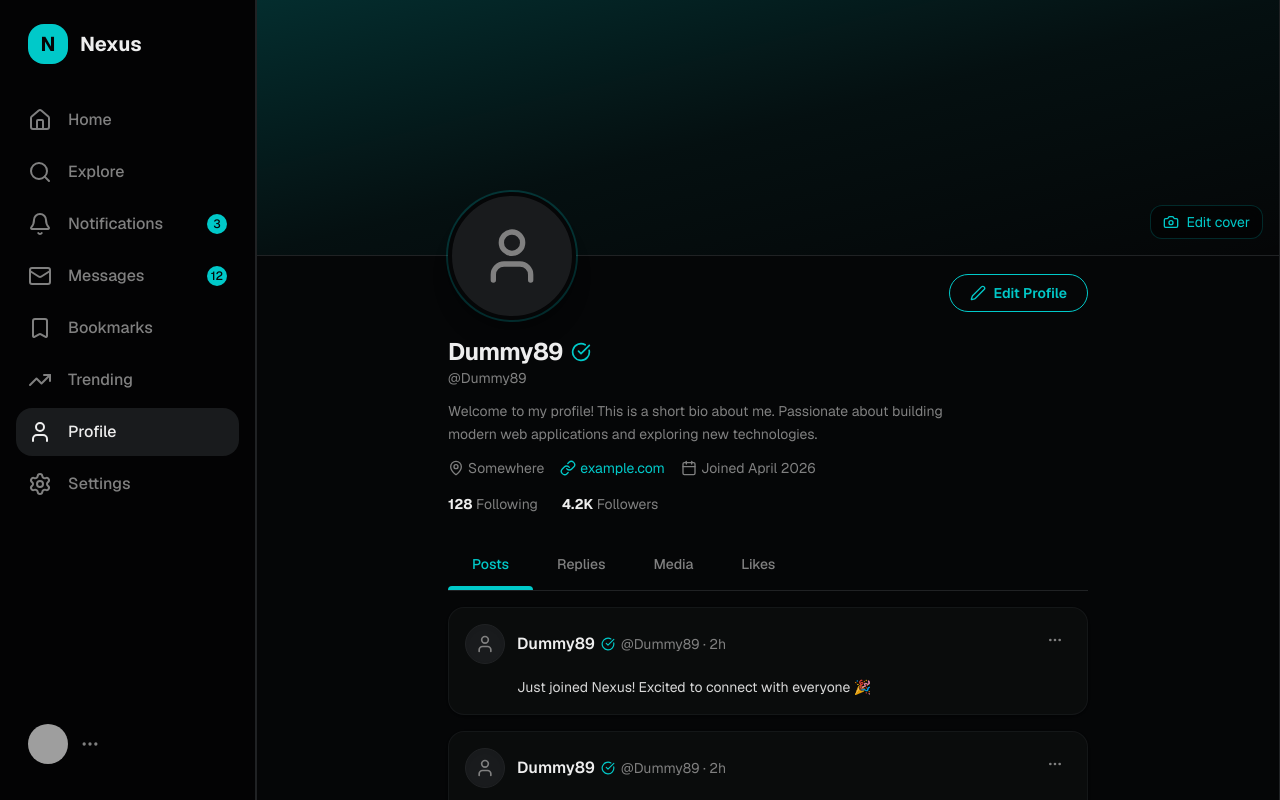
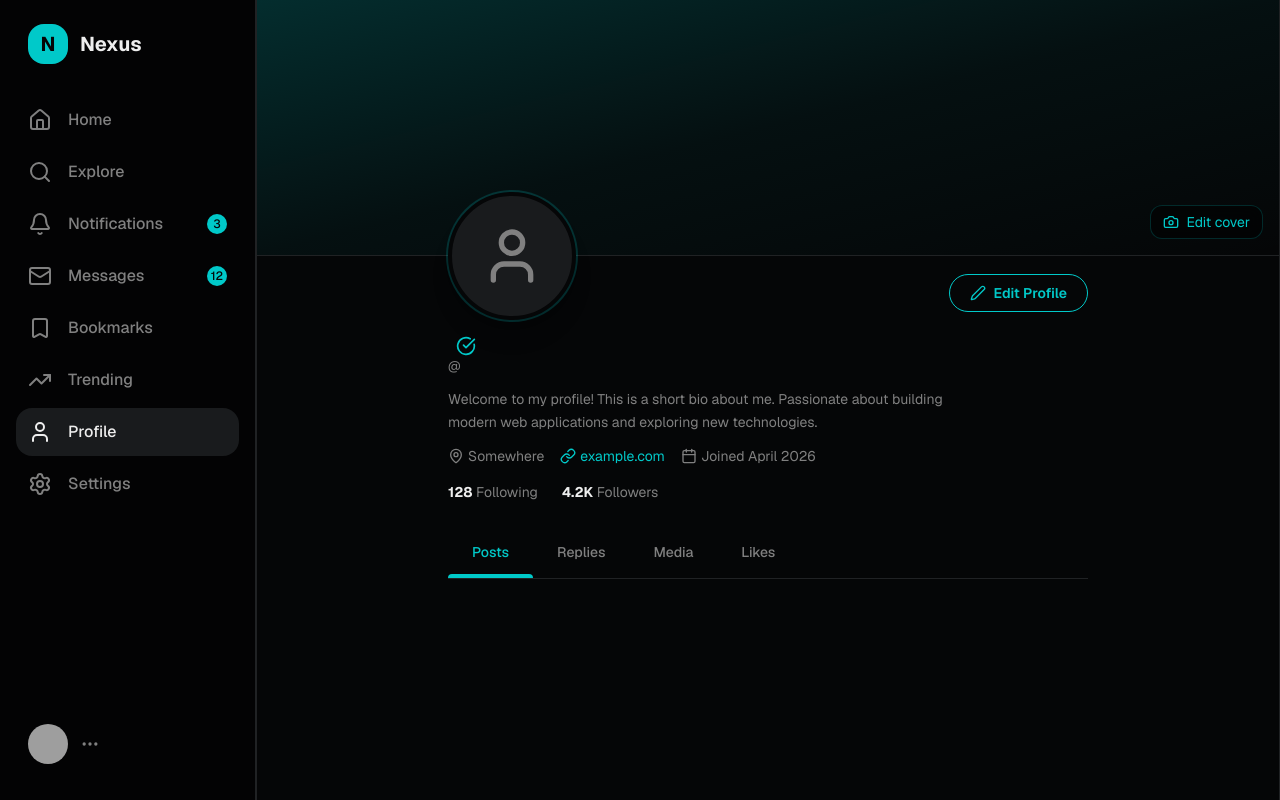
Before and after one commit to ABHIII777/Nexus, a Next.js app: page /profile in a window 1280 px wide. Shown: the top 800 px of the page. Built offline with nearby package versions, Linux system fonts and the light colour scheme; grey boxes are pictures that could not be loaded.

Commit message:
Getting name of user in profile page

```diff
--- a/components/social/profile.tsx
+++ b/components/social/profile.tsx
@@ -1,6 +1,27 @@
+import { useState, useEffect } from "react";
 import { User, MapPin, Calendar, Link as LinkIcon, Edit2, Camera, MoreHorizontal, CheckCircle } from "lucide-react";
+import { PostCard } from "./post-card";
 
 export default function ProfilePage() {
+
+    const [user, setUser] = useState<{name: string} | null>(null);
+    const [post, setPost] = useState<any[]>([]);
+
+    useEffect(() => {
+        const storedUser = localStorage.getItem("user")
+
+        if (storedUser) {
+            try {
+                const parsed = JSON.parse(storedUser);
+                if (parsed && parsed.name) {
+                    setUser(parsed);
+                }
+            } catch (e) {
+                console.error("Failed to parse user from local storage", e);
+            }
+        }
+    }, []);
+
   return (
     <div className="min-h-screen bg-background text-foreground border-x border-border">
       {/* Cover / Banner */}
@@ -27,12 +48,12 @@ export default function ProfilePage() {
           <div>
             <div className="flex items-center gap-2">
               <h1 className="text-2xl font-bold text-foreground tracking-tight">
-                Dummy89
+                {user?.name}
               </h1>
               <CheckCircle className="h-5 w-5 text-primary" />
             </div>
             <p className="text-sm text-muted-foreground">
-              @Dummy89
+              @{user?.name}
             </p>
           </div>
           <p className="text-sm leading-relaxed text-muted-foreground max-w-lg">
@@ -74,21 +95,9 @@ export default function ProfilePage() {
 
         {/* Posts */}
         <div className="mt-4 space-y-4 pb-12">
-          <PostCard
-            name="Dummy89"
-            handle="@Dummy89"
-            text="Just joined Nexus! Excited to connect with everyone 🎉"
-          />
-          <PostCard
-            name="Dummy89"
-            handle="@Dummy89"
-            text="Working on something cool today... Stay tuned for more updates! 🚀"
-          />
-          <PostCard
-            name="Dummy89"
-            handle="@Dummy89"
-            text="This is a great platform for sharing ideas! The UI feels so fast and fluid."
-          />
+          <div className="space-y-4">
+
+          </div>
         </div>
       </div>
     </div>
@@ -109,34 +118,3 @@ function TabButton({ label, active = false }: { label: string; active?: boolean
     </button>
   );
 }
-
-function PostCard({ name, handle, text }: { name: string; handle: string; text: string }) {
-  return (
-    <div className="rounded-2xl p-4 bg-secondary/30 border border-border/50 transition-all hover:bg-secondary/50 hover:border-primary/20 shadow-sm group">
-      <div className="flex items-start justify-between">
-        <div className="flex items-center gap-3">
-          <div className="flex h-10 w-10 items-center justify-center rounded-full bg-secondary border border-border shadow-inner">
-            <User className="h-5 w-5 text-muted-foreground" />
-          </div>
-          <div>
-            <div className="flex items-center gap-1.5">
-              <span className="font-semibold text-foreground group-hover:text-primary transition-colors">
-                {name}
-              </span>
-              <CheckCircle className="h-3.5 w-3.5 text-primary" />
-              <span className="text-sm text-muted-foreground">
-                {handle} · 2h
-              </span>
-            </div>
-          </div>
-        </div>
-        <button className="rounded-full p-2 text-muted-foreground transition hover:bg-primary/10 hover:text-primary">
-          <MoreHorizontal className="h-4 w-4" />
-        </button>
-      </div>
-      <p className="mt-3 text-sm leading-relaxed text-foreground/90 pl-13">
-        {text}
-      </p>
-    </div>
-  );
-}
```
Also changed, not shown: components/social/feed.tsx (indentation only).
